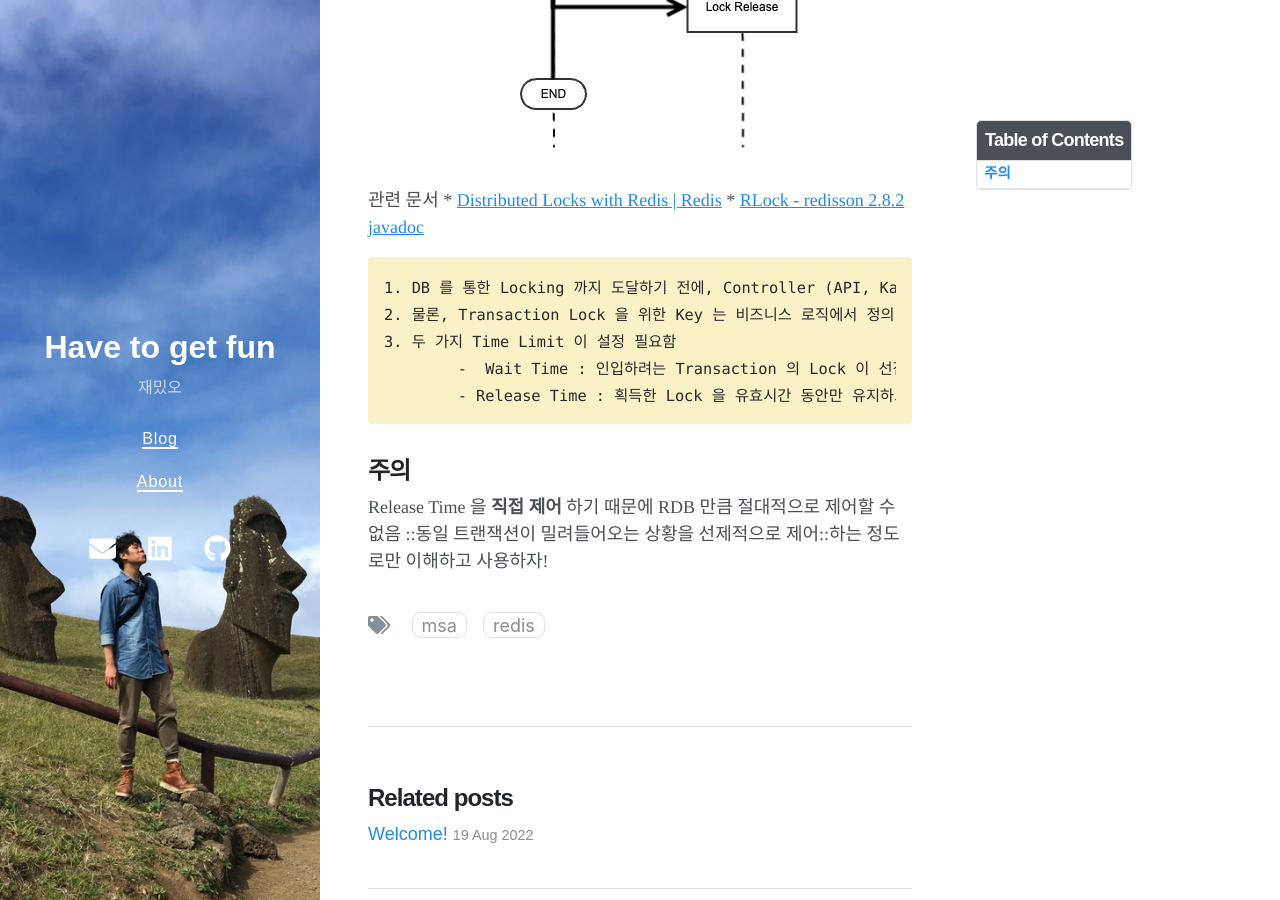
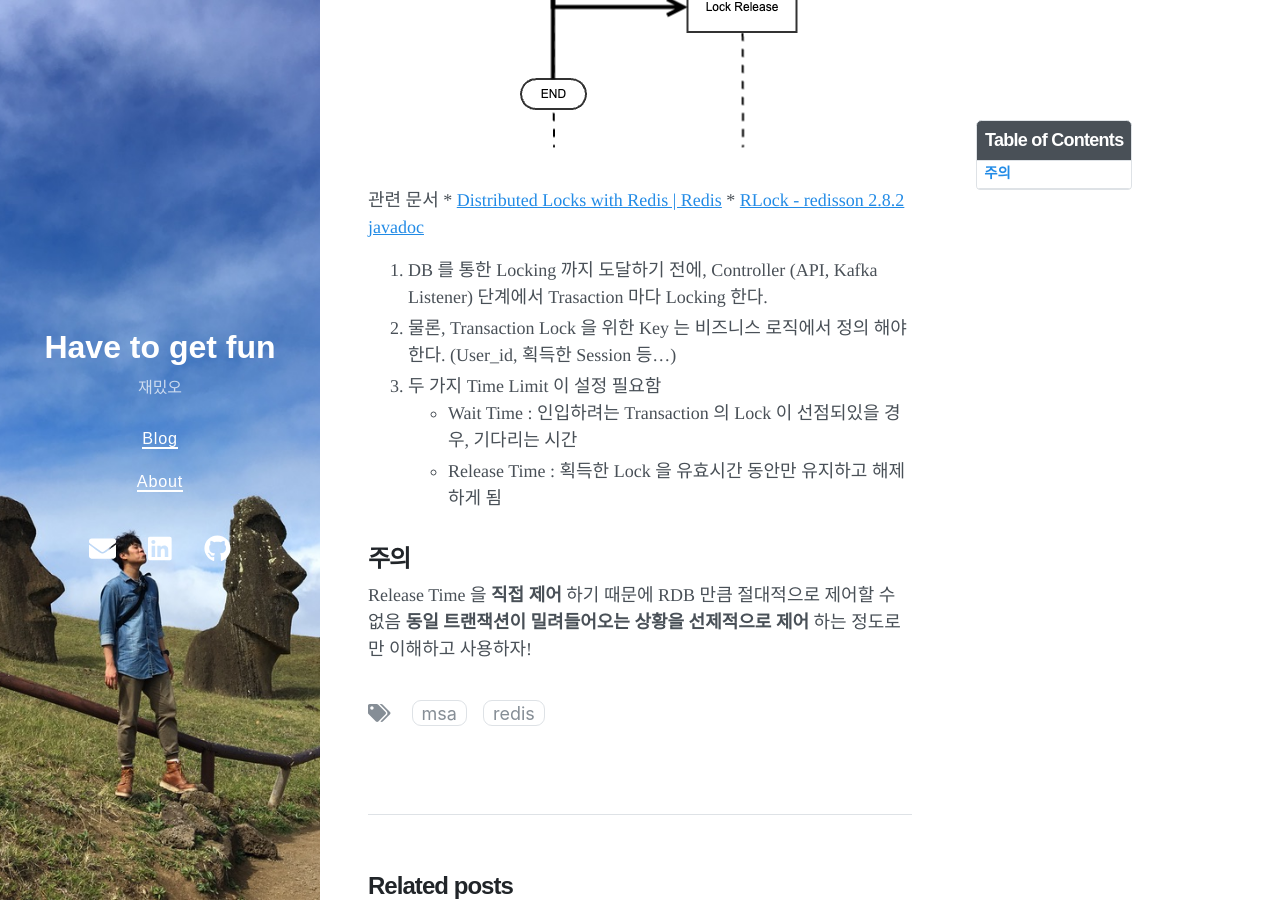
Before and after one commit to LeeJyeon/LeeJyeon.github.io, a Jekyll site: the page built from _posts/MSA/2022-08-22-Redis-Distribution-Lock.md, in a window 1280 px wide and 900 px high, scrolled down 1111 px. Built offline with Jekyll 4.4.1, drawn with Linux system fonts in a browser that asks for light colours; nearby versions of some CDN libraries.

```diff
--- a/_posts/MSA/2022-08-22-Redis-Distribution-Lock.md
+++ b/_posts/MSA/2022-08-22-Redis-Distribution-Lock.md
@@ -18,16 +18,17 @@ comment: true
 기본적인 Sequence Diagram 은 아래와 같다.
 
 ![Redis-Lock](/assets/img/Transaction Lock-Redis.png)
+
 관련 문서
 	* [Distributed Locks with Redis | Redis](https://redis.io/docs/reference/patterns/distributed-locks/)
 	* [RLock - redisson 2.8.2 javadoc](https://www.javadoc.io/doc/org.redisson/redisson/2.8.2/org/redisson/api/RLock.html)
 
-	1. DB 를 통한 Locking 까지 도달하기 전에, Controller (API, Kafka Listener) 단계에서 Trasaction 마다 Locking 한다.
-	2. 물론, Transaction Lock 을 위한 Key 는 비즈니스 로직에서 정의 해야한다. (User_id, 획득한 Session 등…)
-	3. 두 가지 Time Limit 이 설정 필요함
-		-  Wait Time : 인입하려는 Transaction 의 Lock 이 선점되있을 경우, 기다리는 시간
-		- Release Time : 획득한 Lock 을 유효시간 동안만 유지하고 해제하게 됨
+1. DB 를 통한 Locking 까지 도달하기 전에, Controller (API, Kafka Listener) 단계에서 Trasaction 마다 Locking 한다.
+2. 물론, Transaction Lock 을 위한 Key 는 비즈니스 로직에서 정의 해야한다. (User_id, 획득한 Session 등…)
+3. 두 가지 Time Limit 이 설정 필요함
+	-  Wait Time : 인입하려는 Transaction 의 Lock 이 선점되있을 경우, 기다리는 시간
+	- Release Time : 획득한 Lock 을 유효시간 동안만 유지하고 해제하게 됨
 
 ## 주의
 Release Time 을 **직접 제어** 하기 때문에 RDB 만큼 절대적으로 제어할 수 없음
-::동일 트랜잭션이 밀려들어오는 상황을 선제적으로 제어::하는 정도로만 이해하고 사용하자!
+**동일 트랜잭션이 밀려들어오는 상황을 선제적으로 제어** 하는 정도로만 이해하고 사용하자!
```
